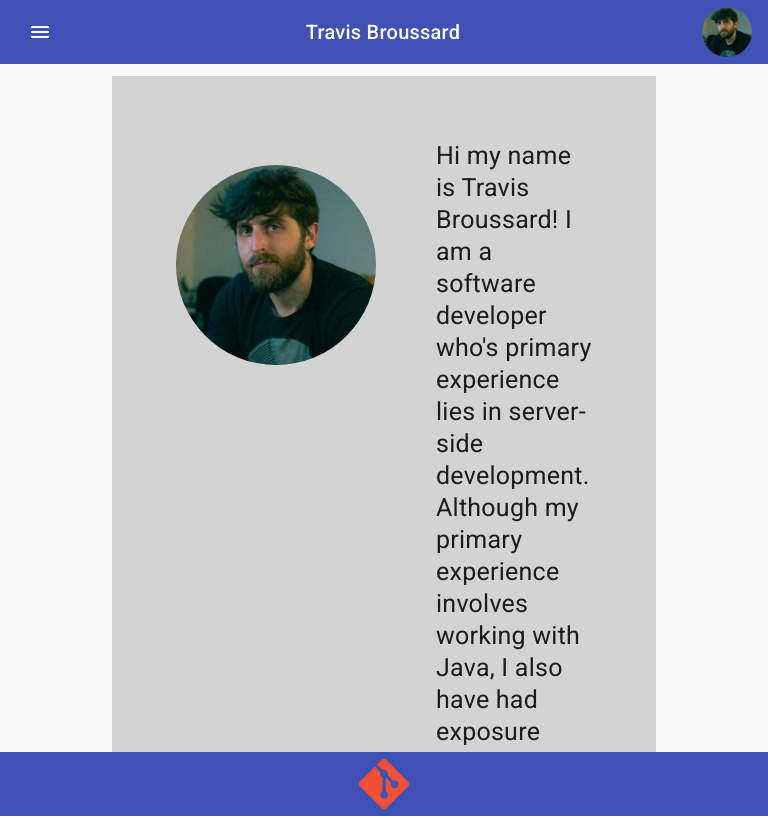
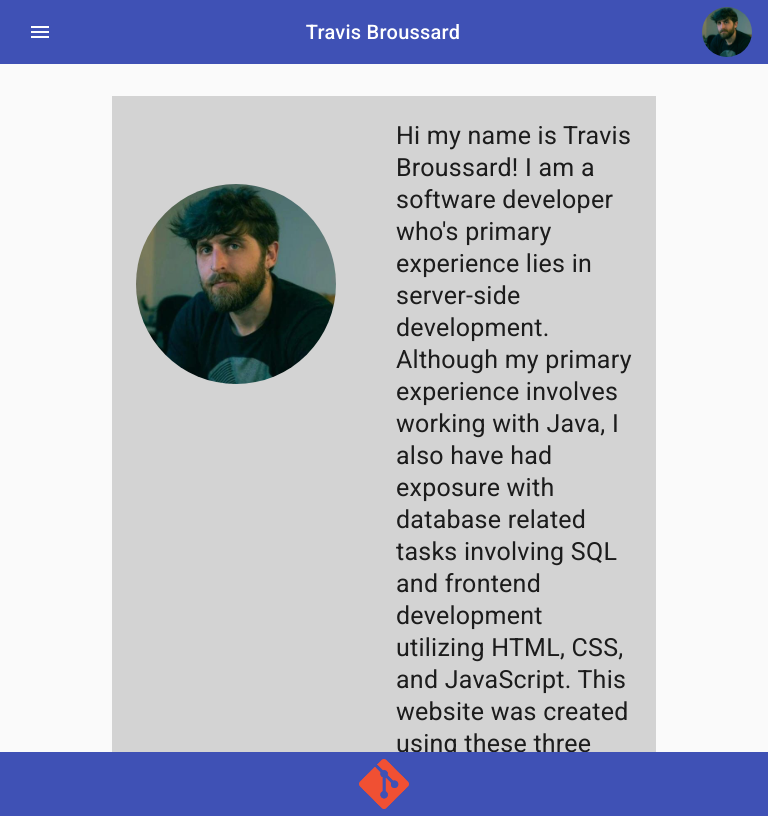
Before and after one commit to travisb1210/travis-resume, an Angular app: page / in a window 768 px wide. Built offline with nearby package versions, Linux system fonts and the light colour scheme.

Commit message:
fixing styling

```diff
--- a/src/app/about/about.component.css
+++ b/src/app/about/about.component.css
@@ -22,9 +22,14 @@
     margin-left: 30px;
 }
 
-@media screen and (min-width: 400px)  {
+@media screen and (max-width: 1200px) {
+    .about-me-content {
+        margin-top: 2rem;
+        padding: 1.5rem;
+    }
 
-    .about-me-content {
-        margin-top: 12px;
+    .about-me-content img{
+        margin-top: 4rem;
     }
+
 }
--- a/src/app/education/education.component.css
+++ b/src/app/education/education.component.css
@@ -38,14 +38,21 @@ mat-card-header {
 
 }
 
-@media screen and (min-width: 400px)  {
+@media screen and (max-width: 1200px)  {
 
     .education-content {
-        margin-top: 5rem;
+        margin-top: 3rem;
     }
 
     .certification {
-        margin: 0 auto;
+        display: flex;
+        flex-direction: row;
+        margin: 2rem;
+    }
+
+    .certification-info {
+        margin-top: 2rem;
+        margin-left: 2rem;
     }
 
 }
--- a/src/app/education/education.component.ts
+++ b/src/app/education/education.component.ts
@@ -31,14 +31,18 @@ import { MatDividerModule } from '@angular/material/divider';
       <mat-card-content class="certifications-content">
         <div class="certification">
           <img class="aws-logo" src="assets/aws_ccp_badge.png" alt="AWS Certified Cloud Practioner Badge">
-          <h2>AWS Certified Cloud Practioner</h2>
-          <h3>Valid Through December 2026</h3>
+          <div class="certification-info">
+            <h2>AWS Certified Cloud Practioner</h2>
+            <h3>Valid Through December 2026</h3>
+          </div>
         </div>
         <mat-divider></mat-divider>
         <div class="certification">
           <img class="aws-logo" src="assets/aws_saa_badge.png" alt="AWS Solutions Architect Associate Badge">
-          <h2>AWS Solutions Architect Associate</h2>
-          <h3>Valid Through January 2027</h3>
+          <div class="certification-info">
+            <h2>AWS Solutions Architect Associate</h2>
+            <h3>Valid Through January 2027</h3>
+          </div>
         </div>
       </mat-card-content>
     </mat-card>
```
